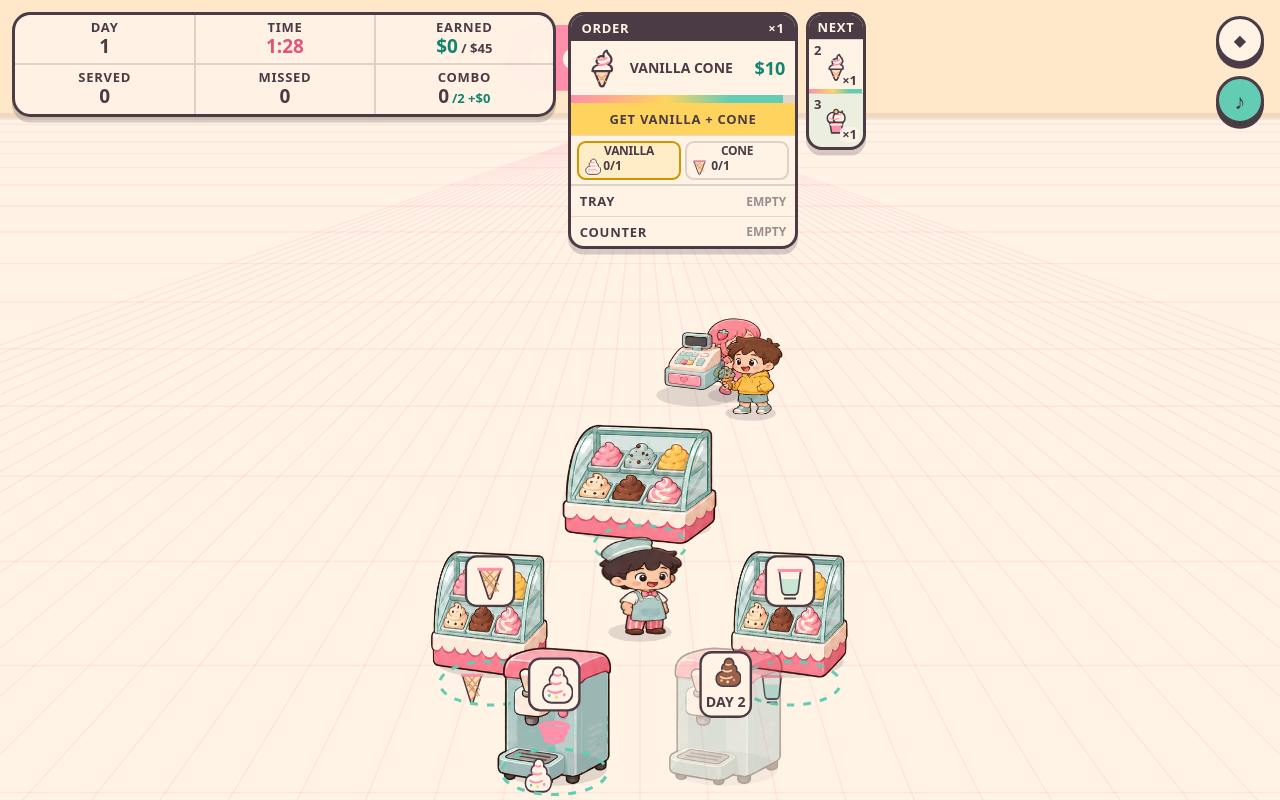
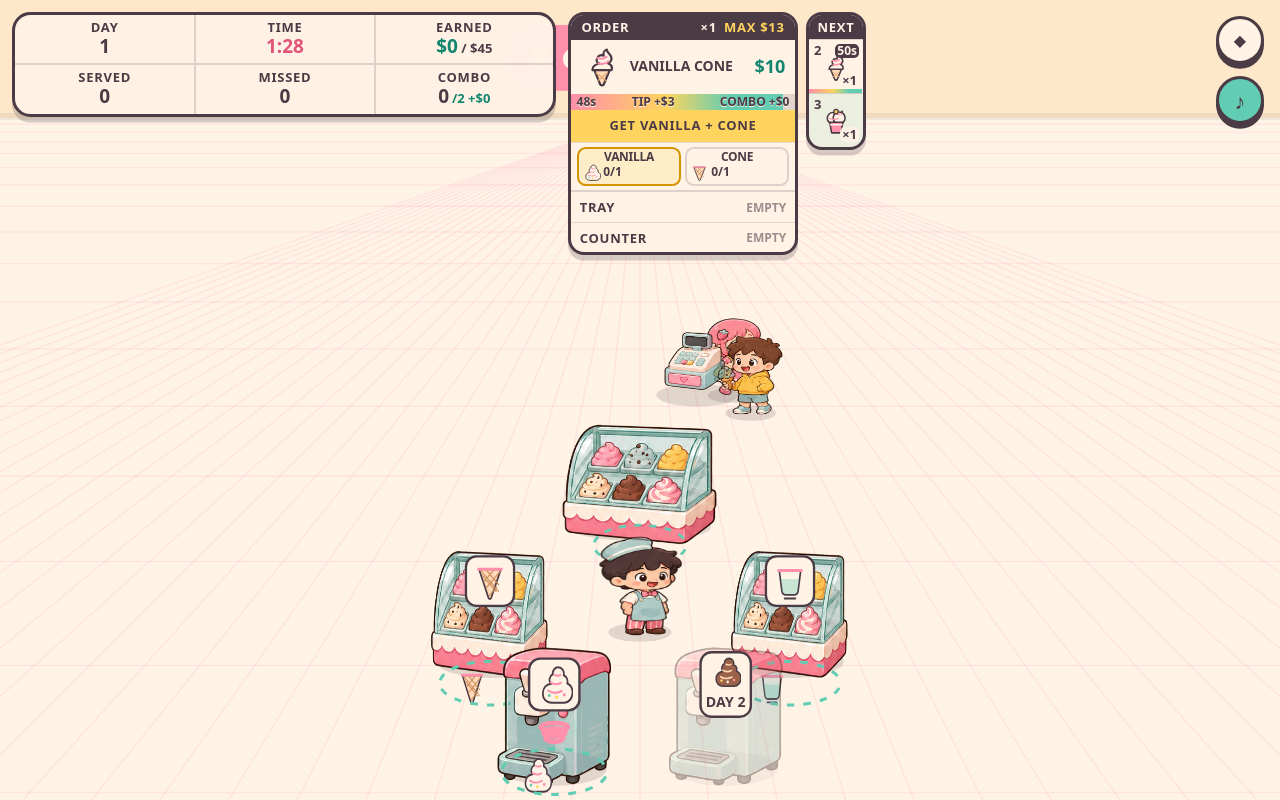
Before and after one commit to royashbrook/scoopaloo, a website built with Vite: page index.html in a window 1280 px wide. Both pictures are taken after a click on the button "START SHIFT". Built offline with nearby package versions, Linux system fonts and the light colour scheme.

Commit message:
feat: show live service stakes (refs #11)

```diff
--- a/src/main.ts
+++ b/src/main.ts
@@ -15,8 +15,10 @@ import {
   runFor,
   startShift,
   step,
+  tipFor,
   upgradeOffer,
   upcomingOrders,
+  type Customer,
   type GameState,
   type Point,
 } from './engine'
@@ -107,6 +109,10 @@ let previous = performance.now()
 let saveClock = 0
 let previousSoundPhase = state.phase
 const heardEvents = new WeakSet<object>()
+const hurriedCustomers = new WeakSet<Customer>()
+let hurriedCustomer: Customer | undefined
+let hurrySerial = 0
+const HURRY_SECONDS = 10
 
 // paused = deterministic evidence mode (#14): the loop keeps RENDERING so
 // captures show the live scene, but the engine only steps via the advance hook
@@ -140,6 +146,20 @@ function updateSound(): void {
     sound.play(event.kind === 'reject' && event.reason !== 'wrong-item' ? 'blocked'
       : reachedComboTier ? 'combo' : event.kind)
   }
+  const front = state.customers.find(customer => !customer.served && !customer.missed)
+  if (state.phase === 'playing' && front && front.patience > 0
+    && front.patience <= HURRY_SECONDS && !hurriedCustomers.has(front)) {
+    hurriedCustomers.add(front)
+    hurriedCustomer = front
+    hurrySerial++
+    sound.play('hurry')
+  }
+}
+
+function serviceStake(customer: Customer): { tip: number; combo: number; payout: number } {
+  const tip = tipFor(customer.patience, customerPatience(state))
+  const combo = comboBonus(state, state.shift.streak + 1)
+  return { tip, combo, payout: customer.order.price + tip + combo }
 }
 
 function updateShiftUi(): void {
@@ -153,11 +173,18 @@ function updateShiftUi(): void {
   let order = null
   let recipe = null
   if (front) {
+    const stake = serviceStake(front)
     order = {
       label: front.order.label,
       quantity: front.order.quantity,
       price: front.order.price,
       patience: front.patience / customerPatience(state),
+      patienceSeconds: Math.max(0, Math.ceil(front.patience)),
+      patienceMax: Math.ceil(customerPatience(state)),
+      tip: stake.tip,
+      potentialCombo: stake.combo,
+      potentialPayout: stake.payout,
+      urgent: front.patience > 0 && front.patience <= HURRY_SECONDS,
       icon: front.order.icon,
     }
     const definition = skin.items[front.order.item]
@@ -208,6 +235,7 @@ function updateShiftUi(): void {
       kind: comboFeedback.kind === 'combo-break' ? 'break' : 'gain',
       streak: comboFeedback.streak ?? 0,
     } : undefined,
+    urgentEvent: front && hurriedCustomer === front ? { serial: hurrySerial } : undefined,
     bestStreak: state.shift.bestStreak,
     stars: state.shift.stars,
     success: goalMet(state),
@@ -227,6 +255,9 @@ function updateShiftUi(): void {
       quantity: upcoming.quantity,
       patience: waitingCustomers[index + 1]
         ? waitingCustomers[index + 1].patience / customerPatience(state)
+        : null,
+      seconds: waitingCustomers[index + 1]
+        ? Math.max(0, Math.ceil(waitingCustomers[index + 1].patience))
         : null,
     })),
     order,
--- a/src/shift-ui.ts
+++ b/src/shift-ui.ts
@@ -15,6 +15,7 @@ export type ShiftUiState = {
   comboBonus?: number
   comboNextAt?: number
   comboEvent?: { serial: number; kind: 'gain' | 'break'; streak: number }
+  urgentEvent?: { serial: number }
   bestStreak: number
   stars: number
   success: boolean
@@ -37,12 +38,24 @@ export type ShiftUiState = {
     quantity: number
     price: number
     patience: number
+    patienceSeconds: number
+    patienceMax: number
+    tip: number
+    potentialCombo: number
+    potentialPayout: number
+    urgent: boolean
     icon?: string
   } | null
 }
 
 type InventoryUiItem = { label: string; icon: string; count: number }
-export type UpcomingOrderUiItem = { label: string; icon: string; quantity: number; patience?: number | null }
+export type UpcomingOrderUiItem = {
+  label: string
+  icon: string
+  quantity: number
+  patience?: number | null
+  seconds?: number | null
+}
 export type UpgradeUiItem = {
   id: string
   name: string
@@ -69,6 +82,7 @@ export class ShiftUi {
   private readonly fields: Record<string, HTMLElement>
   private previousPhase: ShiftPhase | null = null
   private previousComboEvent = -1
+  private previousUrgentEvent = -1
   private comboTimer?: number
 
   constructor(private readonly root: HTMLElement, actions: ShiftActions) {
@@ -93,13 +107,25 @@ export class ShiftUi {
           <ol data-field="upcoming-orders"></ol>
         </aside>
         <aside class="order-ticket" data-field="ticket" aria-label="Current order">
-          <div class="ticket-heading"><span>ORDER</span><strong data-field="order-quantity">×1</strong></div>
+          <div class="ticket-heading">
+            <span>ORDER</span>
+            <strong data-field="order-quantity">×1</strong>
+            <b data-field="order-payout">MAX $9</b>
+          </div>
           <div class="ticket-body">
             <img class="ticket-icon" data-field="order-icon" src="/assets/items/vanilla-cone.svg" alt="" />
             <strong data-field="order-label">VANILLA CONE</strong>
             <b data-field="order-price">$6</b>
           </div>
-          <div class="patience-track" aria-label="Customer patience"><i data-field="patience"></i></div>
+          <div class="patience-track" data-field="patience-track" role="progressbar" aria-label="Customer patience" aria-valuemin="0">
+            <i data-field="patience" aria-hidden="true"></i>
+            <span class="patience-values" aria-hidden="true">
+              <b data-field="patience-seconds">50s</b>
+              <b data-field="tip-value">TIP +$3</b>
+              <b data-field="projected-combo">COMBO +$0</b>
+            </span>
+          </div>
+          <span class="sr-only" data-field="urgent-status" role="status" aria-live="polite" aria-atomic="true"></span>
           <div class="ticket-guidance">
             <span data-field="ticket-guidance" role="status" aria-live="polite" aria-atomic="true">GET THE INGREDIENTS</span>
             <i class="prep-progress" data-field="prep-progress" role="progressbar" aria-label="Preparation progress" aria-valuemin="0" aria-valuemax="100" hidden></i>
@@ -186,6 +212,8 @@ export class ShiftUi {
       this.root.dataset.phase = state.phase
       if (state.phase === 'playing') {
         this.previousComboEvent = -1
+        this.previousUrgentEvent = -1
+        this.set('urgent-status', '')
         if (this.comboTimer != null) window.clearTimeout(this.comboTimer)
         this.comboTimer = undefined
         this.fields['combo-card'].classList.remove('is-gain', 'is-break')
@@ -252,6 +280,7 @@ export class ShiftUi {
     this.fields['order-panel'].hidden = !showTicket
     const warning = state.warning ?? (state.wrongItem ? 'WRONG ITEM' : '')
     ticket.classList.toggle('is-wrong', Boolean(warning))
+    ticket.classList.toggle('is-urgent', Boolean(state.order?.urgent))
     this.set('ticket-guidance', warning || state.recipe?.instruction || 'GET THE INGREDIENTS')
     this.renderRecipe(state.recipe?.steps ?? [], state.order?.label ?? '')
     const progress = state.recipe?.progress
@@ -266,13 +295,27 @@ export class ShiftUi {
     this.renderInventory('tray', state.trayItems ?? [])
     this.renderInventory('counter', state.counterItems ?? [])
     this.renderUpcoming(state.upcomingOrders ?? [])
+    if (!state.order?.urgent) this.set('urgent-status', '')
     if (!state.order) return
     this.set('order-label', state.order.label)
     this.set('order-quantity', `×${state.order.quantity}`)
     this.set('order-price', `$${state.order.price}`)
+    this.set('order-payout', `MAX $${state.order.potentialPayout}`)
+    this.set('patience-seconds', `${state.order.patienceSeconds}s`)
+    this.set('tip-value', `TIP +$${state.order.tip}`)
+    this.set('projected-combo', `COMBO +$${state.order.potentialCombo}`)
     const icon = this.fields['order-icon'] as HTMLImageElement
     if (state.order.icon && icon.getAttribute('src') !== state.order.icon) icon.src = state.order.icon
     this.fields.patience.style.width = `${Math.round(Math.max(0, Math.min(1, state.order.patience)) * 100)}%`
+    const patience = this.fields['patience-track']
+    patience.setAttribute('aria-valuemax', String(state.order.patienceMax))
+    patience.setAttribute('aria-valuenow', String(state.order.patienceSeconds))
+    patience.setAttribute('aria-valuetext', `${state.order.patienceSeconds} seconds remaining. Maximum payout $${state.order.potentialPayout} at current patience: $${state.order.price} order, up to $${state.order.tip} tip, up to $${state.order.potentialCombo} combo.`)
+    if (state.urgentEvent && state.urgentEvent.serial !== this.previousUrgentEvent) {
+      this.previousUrgentEvent = state.urgentEvent.serial
+      const unit = state.order.patienceSeconds === 1 ? 'second' : 'seconds'
+      this.set('urgent-status', `Hurry: ${state.order.patienceSeconds} ${unit} left for ${state.order.label}. Maximum payout is now $${state.order.potentialPayout}.`)
+    }
   }
 
   private set(field: string, value: string | number): void {
@@ -404,21 +447,28 @@ export class ShiftUi {
         const quantity = document.createElement('b')
         quantity.ariaHidden = 'true'
         quantity.textContent = `×${order.quantity}`
+        const seconds = document.createElement('span')
+        seconds.className = 'next-seconds'
+        seconds.ariaHidden = 'true'
         const patience = document.createElement('i')
         patience.className = 'next-patience'
         patience.ariaHidden = 'true'
-        item.append(position, icon, quantity, patience)
+        item.append(position, icon, quantity, seconds, patience)
         return item
       }))
     }
     upcoming.forEach((order, index) => {
       const item = target.children[index] as HTMLElement | undefined
       const patience = item?.querySelector<HTMLElement>('.next-patience')
-      if (!item || !patience) return
-      const waiting = order.patience != null
+      const seconds = item?.querySelector<HTMLElement>('.next-seconds')
+      if (!item || !patience || !seconds) return
+      const waiting = order.patience != null && order.seconds != null
+      const wholeSeconds = Math.max(0, Math.ceil(order.seconds ?? 0))
       const percent = Math.round(Math.max(0, Math.min(1, order.patience ?? 0)) * 100)
       item.setAttribute('aria-label', `Order ${index + 2}: ${order.label}, quantity ${order.quantity}, ${waiting
-        ? `${percent}% patience remaining` : 'not waiting yet'}`)
+        ? `${wholeSeconds} seconds remaining` : 'not waiting yet'}`)
+      seconds.hidden = !waiting
+      seconds.textContent = `${wholeSeconds}s`
       patience.hidden = !waiting
       patience.style.width = `${percent}%`
     })
--- a/src/sound.ts
+++ b/src/sound.ts
@@ -9,6 +9,7 @@ export type SoundCue =
   | 'blocked'
   | 'combo'
   | 'combo-break'
+  | 'hurry'
   | 'start'
   | 'success'
   | 'fail'
@@ -35,6 +36,7 @@ const cues: Record<SoundCue, readonly Note[]> = {
   blocked: [[190, 0, .12, 'triangle']],
   combo: [[587, 0, .07], [740, .055, .08], [988, .11, .13]],
   'combo-break': [[330, 0, .08, 'triangle'], [247, .07, .1, 'triangle'], [185, .15, .13, 'triangle']],
+  hurry: [[784, 0, .06, 'triangle'], [784, .12, .06, 'triangle']],
   start: [[330, 0, .08], [440, .07, .08], [660, .14, .13]],
   success: [[523, 0, .1], [659, .08, .1], [784, .16, .18]],
   fail: [[330, 0, .12], [247, .1, .12], [196, .2, .18]],
--- a/src/style.css
+++ b/src/style.css
@@ -170,6 +170,19 @@ canvas {
 }
 .next-position { top: 4px; left: 5px; }
 .next-orders b { right: 4px; bottom: 5px; padding: 1px 2px; border-radius: .3rem; background: rgb(255 243 230 / .9); font-size: 13px; }
+.next-seconds {
+  position: absolute;
+  top: 4px;
+  right: 4px;
+  z-index: 1;
+  padding: 1px 2px;
+  border-radius: .3rem;
+  color: #fff3e6;
+  background: #4a3b45;
+  font-size: 12px;
+  font-weight: 900;
+  line-height: 1;
+}
 .next-patience {
   position: absolute;
   bottom: 0;
@@ -179,12 +192,16 @@ canvas {
 }
 
 .ticket-heading {
-  display: flex;
-  justify-content: space-between;
-  padding: .42rem .65rem;
+  display: grid;
+  grid-template-columns: 1fr auto auto;
+  align-items: center;
+  gap: .45rem;
+  padding: .36rem .65rem;
   color: #fff3e6;
   background: #4a3b45;
 }
+.ticket-heading > * { min-width: 0; white-space: nowrap; }
+.ticket-heading > b { color: #ffd45e; font-size: 13px; }
 
 .ticket-body {
   display: grid;
@@ -203,13 +220,44 @@ canvas {
   height: 47px;
   object-fit: contain;
 }
-.patience-track { height: 8px; background: rgb(74 59 69 / .16); }
+.patience-track {
+  position: relative;
+  height: 16px;
+  overflow: hidden;
+  background: rgb(74 59 69 / .16);
+}
 .patience-track i {
-  display: block;
+  position: absolute;
+  inset: 0 auto 0 0;
   width: 100%;
-  height: 100%;
   background: linear-gradient(90deg, #ff8fab, #ffd45e 45%, #63cdb4 75%);
   transition: width .1s linear;
+}
+.patience-values {
+  position: absolute;
+  inset: 0;
+  display: grid;
+  grid-template-columns: .55fr 1fr 1.4fr;
+  align-items: center;
+  gap: .18rem;
+  padding: 0 .35rem;
+  color: #4a3b45;
+  font-size: 12px;
+  font-weight: 900;
+  line-height: 1;
+  text-shadow: 0 1px #fff3e6;
+}
+.patience-values b { min-width: 0; white-space: nowrap; }
+.patience-values b:nth-child(2) { text-align: center; }
+.patience-values b:last-child { text-align: right; }
+.order-ticket.is-urgent {
+  border-color: #b73052;
+  animation: ticket-urgent .72s ease-in-out infinite alternate;
+}
+.order-ticket.is-urgent .ticket-heading > span::after {
+  content: " · HURRY";
+  color: #ffd45e;
+  font-size: 12px;
 }
 .order-ticket.is-wrong { border-color: #d63e64; animation: ticket-wrong .16s ease-in-out 2; }
 .ticket-guidance {
@@ -279,6 +327,9 @@ canvas {
 .inventory-readout em { font-size: 12px; font-style: normal; font-weight: 800; opacity: .55; }
 @keyframes ticket-wrong {
   50% { translate: .3rem 0; }
+}
+@keyframes ticket-urgent {
+  to { box-shadow: 0 .35rem 0 rgb(183 48 82 / .34), 0 0 0 3px rgb(255 212 94 / .42); }
 }
 @keyframes combo-gain {
   50% { color: #0c6a58; background: #ffd45e; scale: 1.12; }
@@ -530,7 +581,7 @@ button, a {
   50% { margin-bottom: .5rem; }
 }
 @media (prefers-reduced-motion: reduce) {
-  .update-toast, .order-ticket.is-wrong { animation: none; }
+  .update-toast, .order-ticket.is-wrong, .order-ticket.is-urgent { animation: none; }
   .hud-combo.is-gain { animation-name: combo-gain-color; }
   .hud-combo.is-break { animation-name: combo-break-color; }
 }
```
Also changed, not shown: docs/SPEC.md (+4 -2 lines), src/sound.test.ts (+13 -1 lines), tests/stakes.spec.ts (added, +221 -0 lines).
